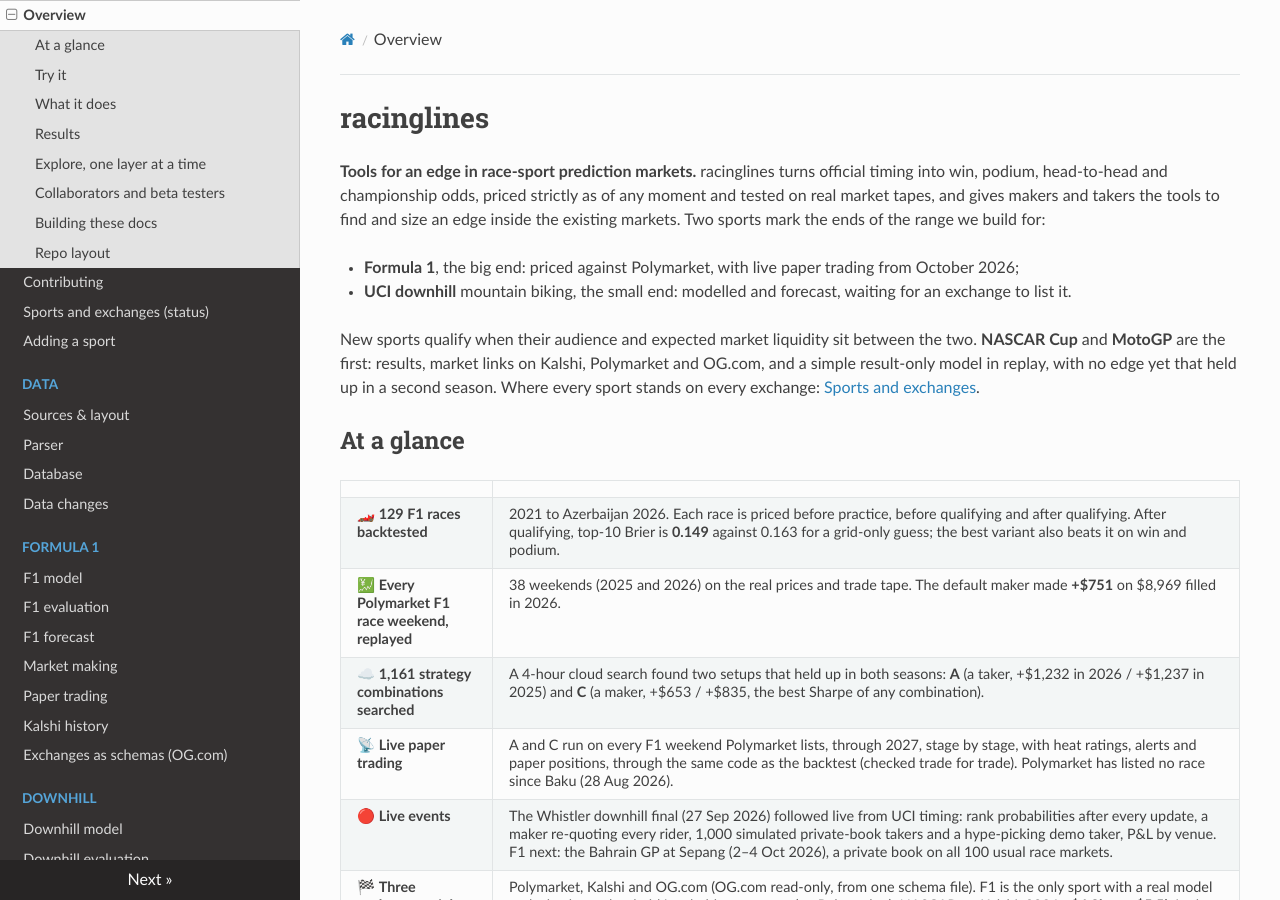
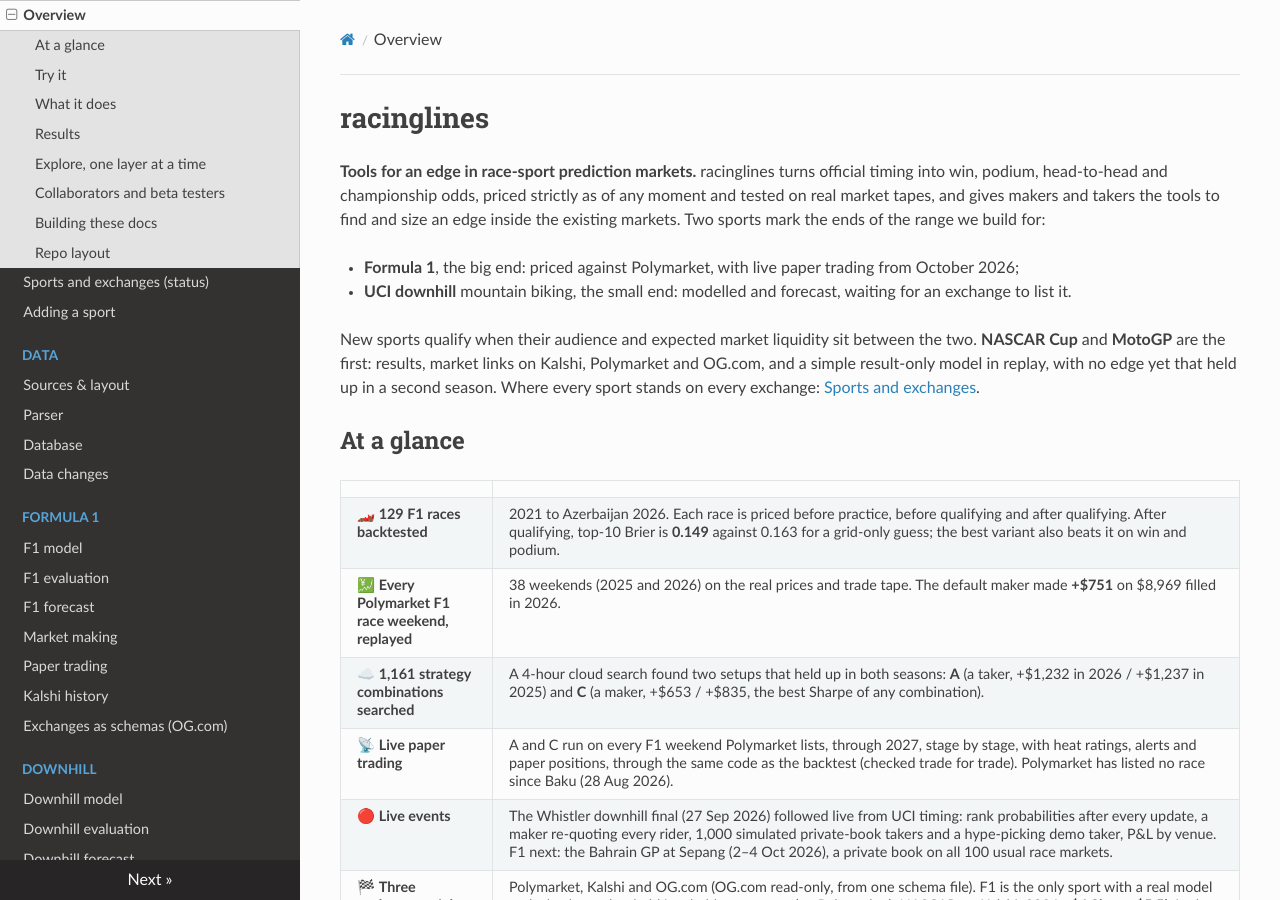
Before and after one commit to lalligagger/racinglines-public, an MkDocs documentation site: the page built from docs/index.md, in a window 1280 px wide and 900 px high. Built offline with MkDocs 1.6.1, drawn with Linux system fonts in a browser that asks for light colours; nearby versions of some CDN libraries.

Commit message:
[docs] Keep the PR docs-only: drop the nav line (mkdocs.yml would trigger a deploy)
Co-Authored-By: Claude Opus 5.5 <noreply@anthropic.com>
Claude-Session: https://claude.ai/code/session_01FVxxrVhXxugVhPNgitw9BF

```diff
--- a/mkdocs.yml
+++ b/mkdocs.yml
@@ -15,7 +15,6 @@ markdown_extensions:
   - fenced_code
 nav:
   - Overview: index.md
-  - Contributing: contributing.md
   - Sports and exchanges (status): coverage.md
   - Adding a sport: add-a-sport.md
   - Data:
@@ -56,7 +55,6 @@ nav:
       - VM reliability: vm-reliability.md
       - Email setup: email-setup.md
   - Roadmap:
-      - Launch sprint (1-8 Oct): launch-sprint.md
       - Priorities and open items: todo.md
       - Strategy 2026 (demo plan): strategy-2026.md
       - Championship markets: championship-markets.md
```
